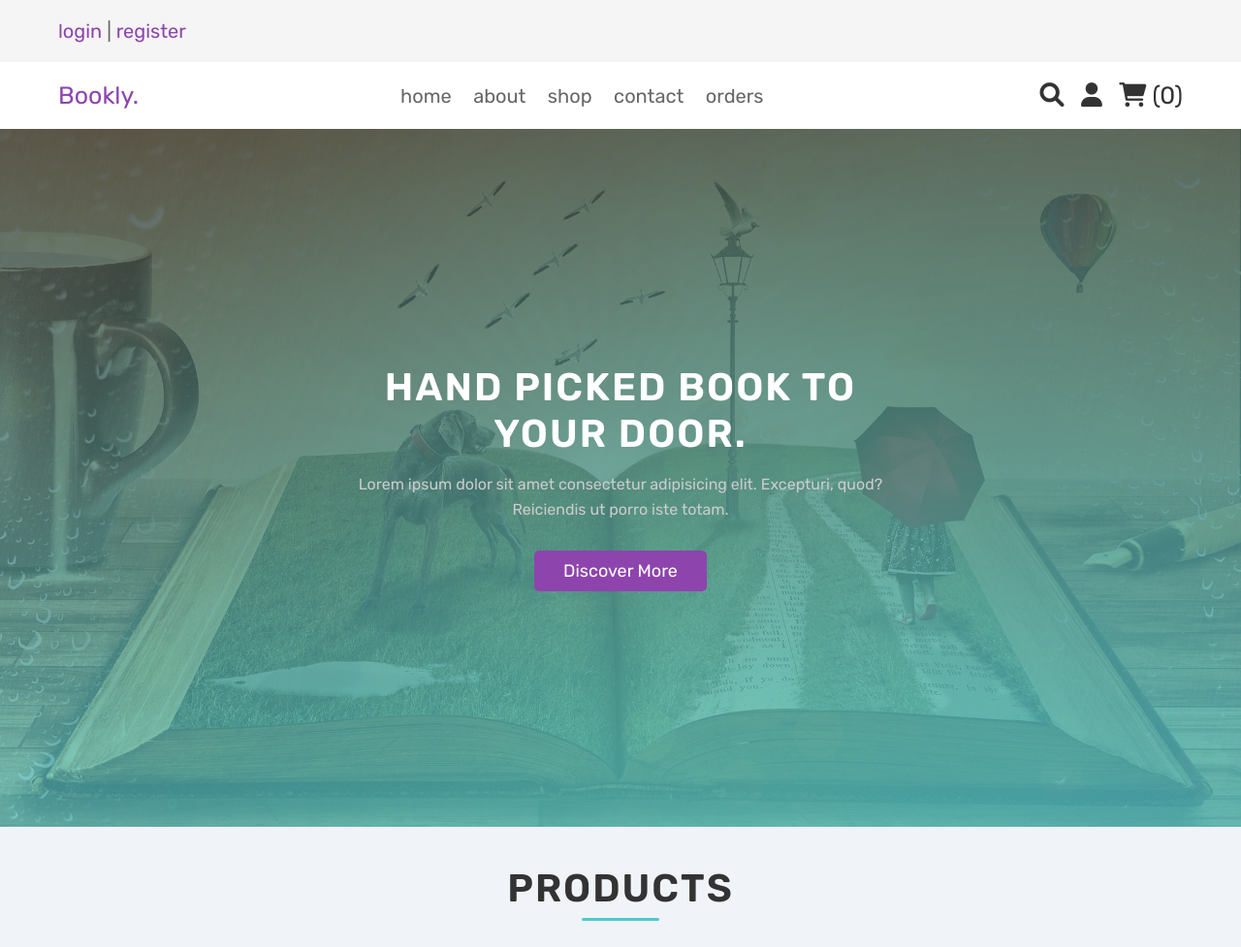
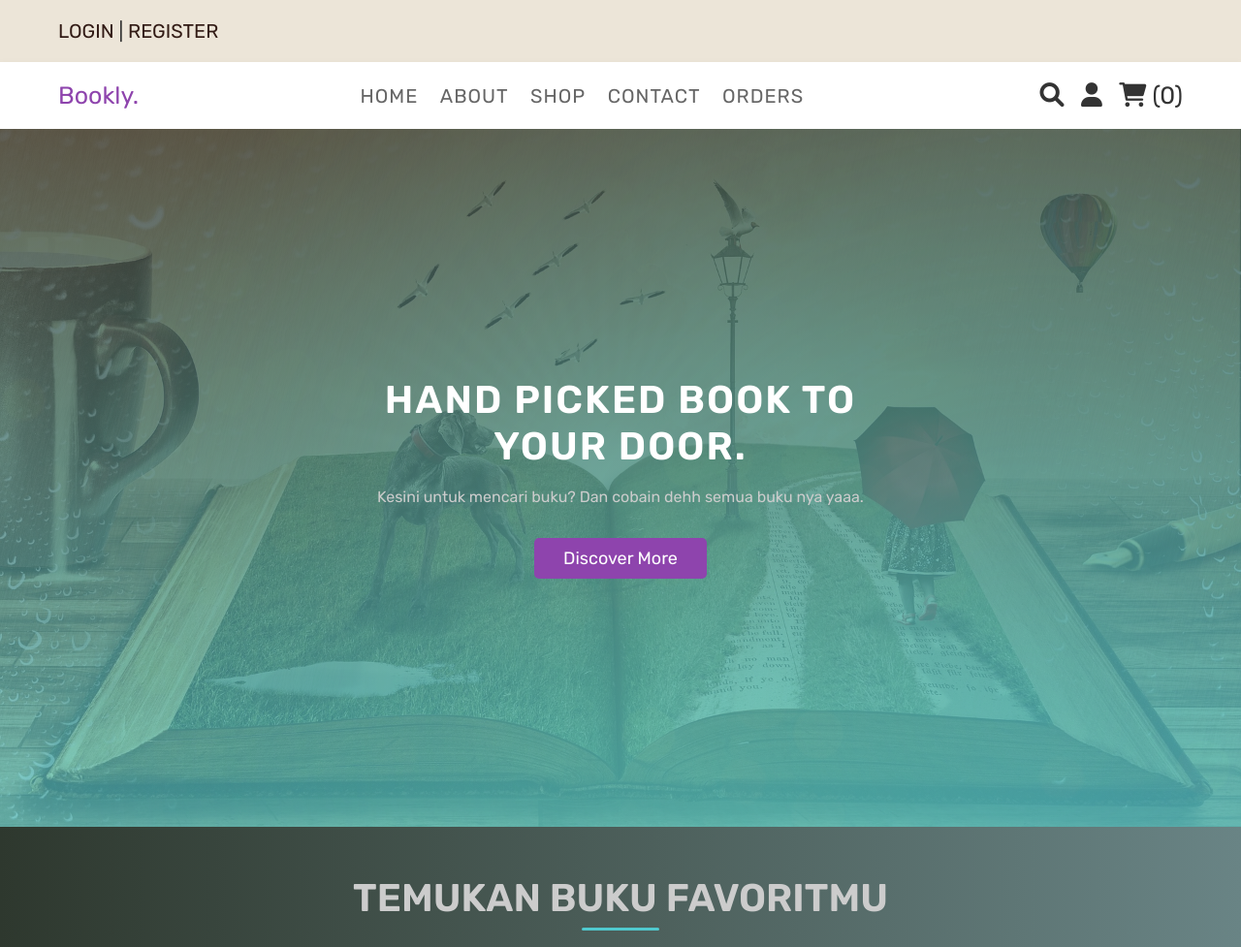
Before and after one commit to wahyualif23014/SMBD_PROJECT, a PHP site: page /home.php in a window 1280 px wide. Shown: the top 977 px of the page at 97% size. Run offline with PHP 8.4, Linux system fonts and the light colour scheme; the visitor is signed in with stand-in values (Sample User, id 1); data that the repository does not hold is empty.

Commit message:
promotion

```diff
--- a/css/style.css
+++ b/css/style.css
@@ -226,7 +226,7 @@ section {
 }
 
 .header .header-1 {
-   background-color: var(--light-bg);
+   background-color: #ece5d8;
 }
 
 .header .header-1 .flex {
@@ -268,37 +268,90 @@ section {
 }
 
 .header .header-1 .flex .share a:hover {
-   color: var(--purple);
+   color: var(--black);
 }
 
 .header .header-1 .flex p {
    font-size: 2rem;
-   color: var(--light-color);
+   color: var(--black);
 }
 
 .header .header-1 .flex p a {
-   color: var(--purple);
+   color: #321b15;
+   text-transform: uppercase;
+   position: relative;
+   transition: color 0.4s ease, text-shadow 0.4s ease;
 }
 
 .header .header-1 .flex p a:hover {
-   text-decoration: underline;
+   color: #3b3c36;
+   text-shadow: 0 0 8px rgba(59, 60, 54, 0.7); /* Glow tipis elegan */
 }
+
+/* Fancy Underline Effect */
+.header .header-1 .flex p a::after {
+   content: '';
+   position: absolute;
+   left: 0;
+   bottom: -3px;
+   width: 0;
+   height: 2px;
+   background-color: #3b3c36;
+   transition: width 0.4s ease;
+}
+
+.header .header-1 .flex p a:hover::after {
+   width: 100%; /* underline smooth muncul */
+}
+
 
 .header .header-2 .flex .logo {
    font-size: 2.5rem;
    color: var(--purple);
 }
 
+/* Navbar Links */
 .header .header-2 .flex .navbar a {
+   position: relative;
    margin: 0 1rem;
    font-size: 2rem;
    color: var(--light-color);
+   text-transform: uppercase;
+   letter-spacing: 1px;
+   transition: color 0.3s ease, transform 0.3s ease;
+   padding: 0.5rem 0;
 }
 
+/* Hover Effect */
+.header .header-2 .flex .navbar a::after {
+   content: '';
+   position: absolute;
+   left: 0;
+   bottom: 0;
+   width: 0;
+   height: 2px;
+   background-color: var(--purple);
+   transition: width 0.4s ease;
+}
+
+/* Hover Interaction */
 .header .header-2 .flex .navbar a:hover {
    color: var(--purple);
-   text-decoration: underline;
+   transform: translateY(-3px); /* Sedikit naik pas hover */
 }
+
+.header .header-2 .flex .navbar a:hover::after {
+   width: 100%; /* Underline smooth */
+}
+
+/* Responsive Touch Up */
+@media (max-width: 768px) {
+   .header .header-2 .flex .navbar a {
+      font-size: 1.8rem;
+      margin: 0 0.8rem;
+   }
+}
+
 
 .header .header-2 .flex .icons>* {
    font-size: 2.5rem;
@@ -347,6 +400,7 @@ section {
 .header .header-2 .flex .user-box .delete-btn {
    margin-top: 0;
 }
+
 /* Home Section */
 .home {
    min-height: 90vh;
@@ -461,6 +515,104 @@ section {
    }
 }
 
+/* promosi */
+.promo-carousel {
+   position: relative;
+   background: linear-gradient(to right, #2e382e, #698485);
+   padding: 5rem 2rem;
+   overflow-x: hidden;
+}
+
+.section-title {
+   text-align: center;
+   font-size: 4rem;
+   color: var(--light-white);
+   margin-bottom: 3rem;
+   text-transform: uppercase;
+   animation: fadeInDown 1s ease forwards;
+}
+.section-title::after {
+   content: '';
+   position: absolute;
+   bottom: -1rem;
+   left: 50%;
+   transform: translateX(-50%);
+   width: 8rem;
+   height: .3rem;
+   background: #50c9ce;
+   border-radius: 10px;
+   animation: shimmer 2s infinite linear;
+}
+
+.carousel-container {
+   overflow: hidden;
+   position: relative;
+}
+
+.carousel-track {
+   display: flex;
+   gap: 2rem;
+   will-change: transform;
+   animation: scrollCarousel 30s linear infinite;
+}
+
+.carousel-item {
+   flex: 0 0 auto;
+   width: 300px;
+   height: 400px;
+   background: var(--light-bg);
+   border-radius: 1.5rem;
+   overflow: hidden;
+   box-shadow: 0 10px 20px rgba(0, 0, 0, 0.5);
+   transition: transform 0.5s ease;
+   position: relative;
+}
+
+.carousel-item img {
+   width: 100%;
+   height: 100%;
+   object-fit: cover;
+   transition: transform 0.5s ease;
+}
+
+/* Hover Animation */
+.carousel-item:hover img {
+   transform: scale(1.1);
+}
+
+/* Animations */
+@keyframes scrollCarousel {
+   0% {
+      transform: translateX(0);
+   }
+   100% {
+      transform: translateX(-50%);
+   }
+}
+
+@keyframes fadeInDown {
+   0% {
+      opacity: 0;
+      transform: translateY(-50px);
+   }
+   100% {
+      opacity: 1;
+      transform: translateY(0);
+   }
+}
+
+/* Responsive */
+@media (max-width: 768px) {
+   .carousel-item {
+      width: 220px;
+      height: 300px;
+   }
+   .section-title {
+      font-size: 3rem;
+   }
+}
+
+
 /* Product Section */
 
 .box-container {
@@ -548,7 +700,7 @@ section {
 
 .products .box-container .box .name {
    font-size: 2rem;
-   color: #f0f4f8;
+   color: var(--black);
    margin: 1rem 0;
    font-weight: 600;
    letter-spacing: 1px;
--- a/header.php
+++ b/header.php
@@ -28,7 +28,7 @@ if(isset($message)){
 
    <div class="header-1">
       <div class="flex">
-         <p><a href="login.php">login</a> | <a href="register.php">register</a> </p>
+         <p><a href="login.php">Login</a> | <a href="register.php">Register</a> </p>
       </div>
    </div>
 
--- a/home.php
+++ b/home.php
@@ -53,11 +53,39 @@ if(isset($_POST['add_to_cart'])){
 
    <div class="content">
       <h3>Hand Picked Book to your door.</h3>
-      <p>Lorem ipsum dolor sit amet consectetur adipisicing elit. Excepturi, quod? Reiciendis ut porro iste totam.</p>
+      <p>Kesini untuk mencari buku? Dan cobain dehh semua buku nya yaaa.</p>
       <a href="about.php" class="white-btn">discover more</a>
    </div>
 
 </section>
+
+<section class="promo-carousel">
+
+   <h2 class="section-title">Temukan Buku Favoritmu</h2>
+
+   <div class="carousel-container">
+      <div class="carousel-track">
+         <div class="carousel-item">
+            <img src="https://images.unsplash.com/photo-1512820790803-83ca734da794?ixlib=rb-4.0.3&auto=format&fit=crop&w=700&q=80" alt="Book 1">
+         </div>
+         <div class="carousel-item">
+            <img src="https://images.unsplash.com/photo-1524995997946-a1c2e315a42f?ixlib=rb-4.0.3&auto=format&fit=crop&w=700&q=80" alt="Book 2">
+         </div>
+         <div class="carousel-item">
+            <img src="https://images.unsplash.com/photo-1516979187457-637abb4f9353?ixlib=rb-4.0.3&auto=format&fit=crop&w=700&q=80" alt="Book 3">
+         </div>
+         <div class="carousel-item">
+            <img src="https://images.unsplash.com/photo-1544717305-2782549b5136?ixlib=rb-4.0.3&auto=format&fit=crop&w=700&q=80" alt="Book 4">
+         </div>
+         <div class="carousel-item">
+            <img src="https://images.unsplash.com/photo-1544717305-2782549b5136?ixlib=rb-4.0.3&auto=format&fit=crop&w=700&q=80" alt="Book 4">
+         </div>
+      </div>
+   </div>
+
+</section>
+
+
 
 <section class="products">
 
--- a/js/script.js
+++ b/js/script.js
@@ -112,3 +112,25 @@ window.addEventListener('load', () => {
    homeContent.style.opacity = 1;
    typeWriter(); // Start typing after load
 });
+
+// promosi
+// Pause carousel when hover
+const track = document.querySelector('.carousel-track');
+
+track.addEventListener('mouseenter', () => {
+   track.style.animationPlayState = 'paused';
+});
+
+track.addEventListener('mouseleave', () => {
+   track.style.animationPlayState = 'running';
+});
+
+// Floating Effect on Scroll
+window.addEventListener('scroll', () => {
+   const items = document.querySelectorAll('.carousel-item');
+   const scrollY = window.scrollY;
+
+   items.forEach((item, index) => {
+      item.style.transform = `translateY(${(scrollY * 0.05) * (index % 2 === 0 ? 1 : -1)}px)`;
+   });
+});
```
